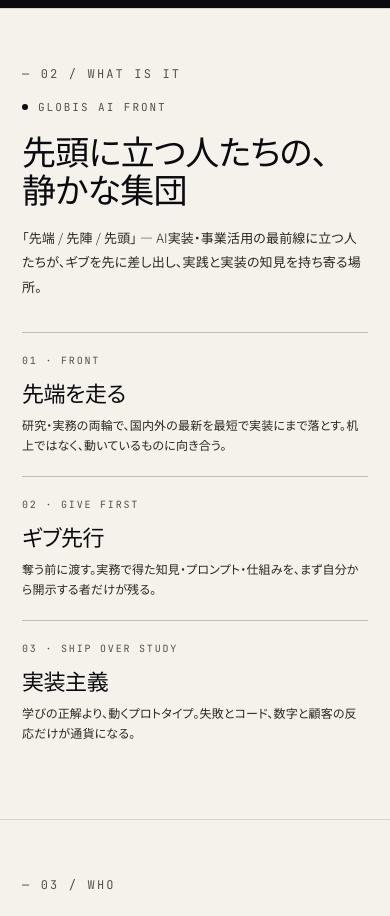
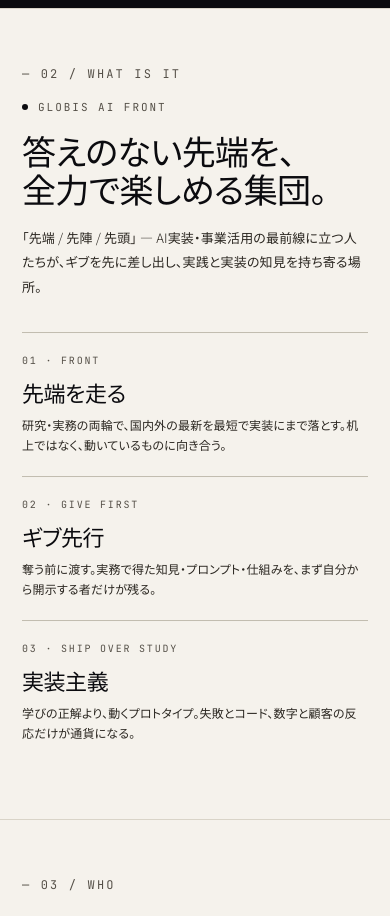
Before and after one commit to GLOBIS-AI-Front/community-homepage, a Next.js app: page / in a window 390 px wide. Shown: the part 1400-2316 px from the top of the page. Built offline with nearby package versions, Linux system fonts and the light colour scheme.

Commit message:
feat: update landing page copy in MobileLanding component

```diff
--- a/src/app/_components/MobileLanding.tsx
+++ b/src/app/_components/MobileLanding.tsx
@@ -510,9 +510,9 @@
               marginTop: 16,
             }}
           >
-            先頭に立つ人たちの、
+            答えのない先端を、
             <br />
-            静かな集団
+            全力で楽しめる集団。
           </h2>
           <p
             className="font-jp"
```
